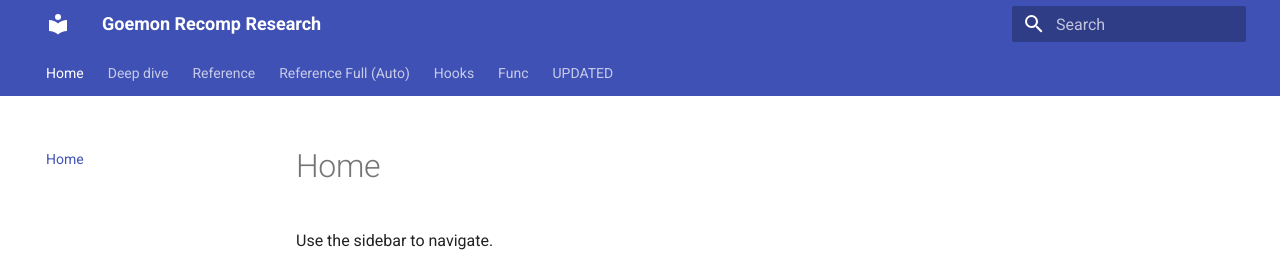
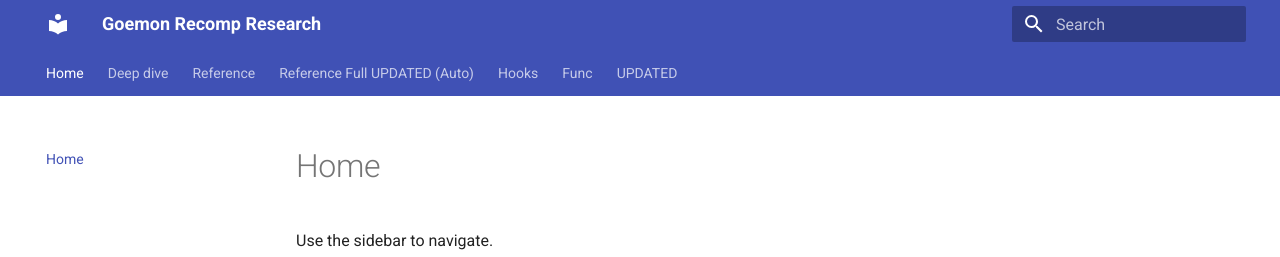
Before and after one commit to sirdankz/goemon-recomp-research, an MkDocs documentation site: the page built from docs/index.md, in a window 1280 px wide. Shown: the top 257 px of the page. Built offline with MkDocs 1.6.1 and Material for MkDocs 9.7.7, drawn with Linux system fonts in a browser that asks for light colours.

Commit message:
Rename 'Reference Full' to 'Reference Full UPDATED'

```diff
--- a/mkdocs.yml
+++ b/mkdocs.yml
@@ -28,7 +28,7 @@
       - Call graph: call_graph.md
       - Discoveries: discoveries.md
 
-  - Reference Full (Auto):
+  - Reference Full UPDATED (Auto):
       - Overview: reference/index.md
       - jr-dispatch tables: reference/jr_dispatch_tables.md
       - Function catalog: reference/functions_index.md
```
